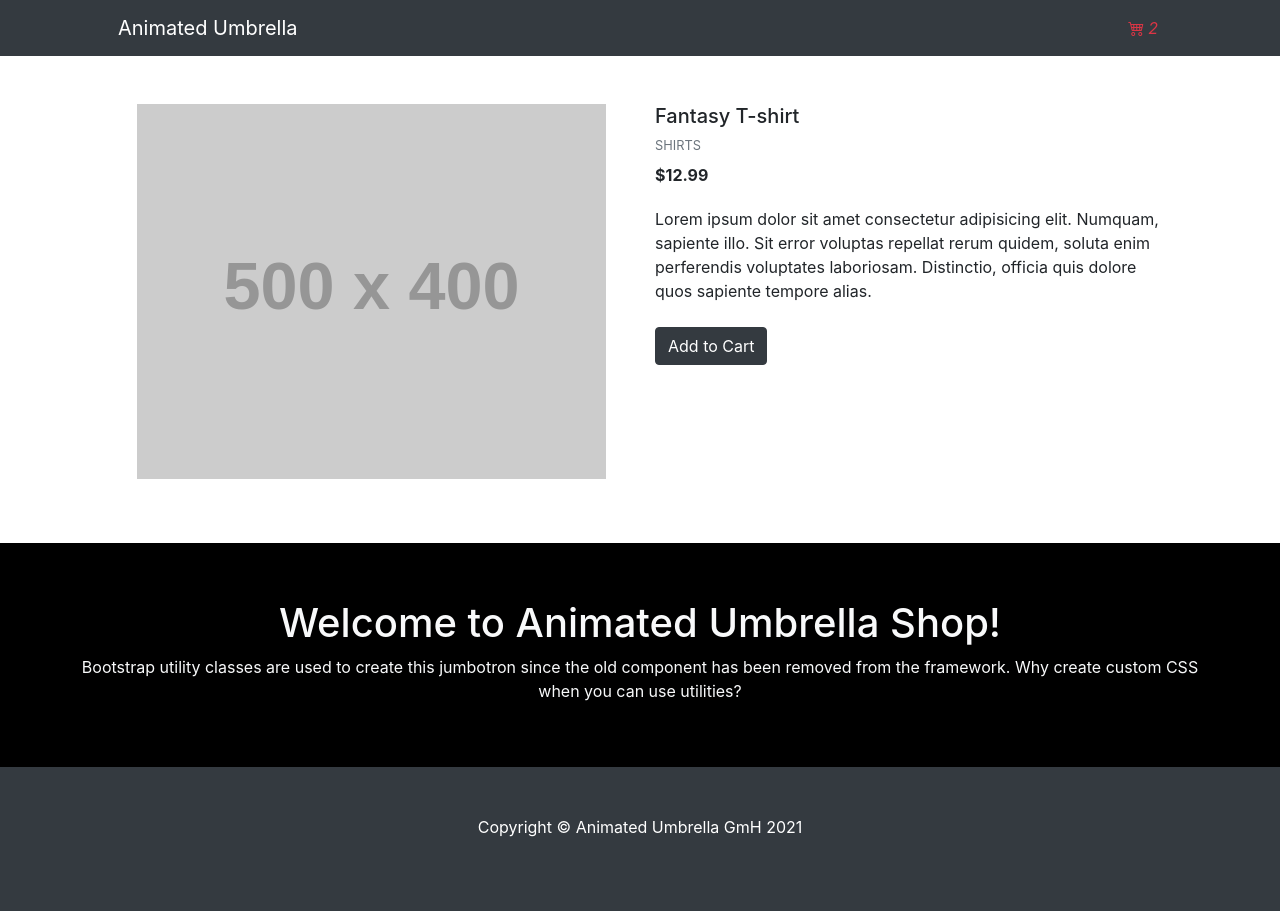
After one commit to LuisJCG/animated-umbrella, a CodeIgniter 4 app: the page made by app/Views/ProductView.php in a window 1280 px wide. The commit adds this page. Run offline with PHP 8.4 and a stand-in for CodeIgniter, Linux system fonts and the light colour scheme; the template is opened without the code that fills it, so the values that code supplies are empty; grey boxes labelled with a size stand in for pictures from a placeholder-image service; some libraries are stand-ins or nearby versions.

Commit message:
ADD: basic Prodcut View

```diff
--- a/app/Views/CategoryView.php
+++ b/app/Views/CategoryView.php
@@ -7,7 +7,7 @@
             shrink-to-fit=no" />
         <meta name="description" content="" />
         <meta name="author" content="" />
-        <title>Animated Umbrella Shop</title>
+        <title>AU - Category</title>
         <!-- Favicon-->
         <link rel="icon" type="image/x-icon" href="assets/favicon.ico" />
         <!-- Bootstrap icons-->
@@ -43,7 +43,7 @@
         </nav>
                 <!-- Header-->
                 <header class="py-5">
-            <div class="container px-lg-4" style="background-color:black">
+            <div class="container-fluid px-lg-4" style="background-color:black">
                 <div class="p-4 p-lg-5 rounded-3 text-center">
                     <div class="m-4 m-lg-2">
                         <h1 class="display-5 fw-bold text-light">Welcome to Animated Umbrella Shop!</h1>
--- a/app/Views/HomeView.php
+++ b/app/Views/HomeView.php
@@ -36,7 +36,7 @@
             </div>
         </header>
          <!-- Section-->
-         <section class="py-5">
+         <section class="">
             <div class="container px-4 px-lg-5">
                 <div class="row gx-4 gx-lg-5 row-cols-2 row-cols-md-3 row-cols-xl-4 justify-content-center">
                     <div class="col mb-5">
--- /dev/null
+++ b/app/Views/ProductView.php
@@ -0,0 +1,84 @@
+<!DOCTYPE html>
+<html lang="en">
+   <head>
+      <meta charset="utf-8" />
+      <meta name="viewport" content="width=device-width, initial-scale=1, shrink-to-fit=no" />
+      <meta name="description" content="" />
+      <meta name="author" content="" />
+      <title>AU - Prodcut</title>
+      <!-- Favicon-->
+      <link rel="icon" type="image/x-icon" href="assets/favicon.ico" />
+      <!-- Bootstrap icons-->
+      <link href="https://cdn.jsdelivr.net/npm/bootstrap-icons@1.4.1/font/bootstrap-icons.css" rel="stylesheet" />
+      <link rel="stylesheet" href="https://maxcdn.bootstrapcdn.com/bootstrap/4.0.0/css/bootstrap.min.css"
+         integrity="sha384-Gn5384xqQ1aoWXA+058RXPxPg6fy4IWvTNh0E263XmFcJlSAwiGgFAW/dAiS6JXm" crossorigin="anonymous">
+   </head>
+   <body>
+      <!-- Responsive navbar-->
+      <nav class="navbar navbar-expand-lg navbar-dark bg-dark">
+         <div class="container px-lg-5">
+            <a class="navbar-brand" href="#!">Animated Umbrella</a>
+            <div style="float:right">
+               <a href="cart.html" class="icons-btn">
+               <i class="bi bi-cart4 text-danger" style="font-size:1rem;"><span class=" number p-1" ">2</span></i>
+               </a>
+            </div>
+         </div>
+      </nav>
+
+      <!-- Section-->
+      <section class=" py-5">
+         <div class="container px-4 px-lg-5">
+            <div class="row">
+               <div class="col-md-6 mb-4 mb-md-0">
+                  <div class="row product-gallery mx-1">
+                     <div class="col-12 mb-0">
+                        <figure class="view overlay rounded z-depth-1 main-img">
+                           <a href="" data-size="710x823">
+                           <img src="https://dummyimage.com/500x400/dee2e6/6c757d.jpg" class="img-fluid z-depth-1">
+                           </a>
+                        </figure>
+                     </div>
+                  </div>
+               </div>
+               <div class="col-md-6">
+                  <h5>Fantasy T-shirt</h5>
+                  <p class="mb-2 text-muted text-uppercase small">Shirts</p>
+                  <p><span class="mr-1"><strong>$12.99</strong></span></p>
+                  <p class="pt-1">Lorem ipsum dolor sit amet consectetur adipisicing elit. Numquam, sapiente illo. Sit
+                     error voluptas repellat rerum quidem, soluta enim perferendis voluptates laboriosam. Distinctio,
+                     officia quis dolore quos sapiente tempore alias.
+                  </p>
+                  <button type="button" class="btn btn-dark btn-md mr-1 mt-2">Add to Cart</button>
+               </div>
+            </div>
+         </div>
+      </div>
+      </section>
+
+                      <!-- Header-->
+                      <header class="py-6">
+            <div class="container-fluid px-lg-4" style="background-color:black">
+                <div class="p-4 p-lg-5 rounded-3 text-center">
+                    <div class="m-4 m-lg-2">
+                        <h1 class="display-5 fw-bold text-light">Welcome to Animated Umbrella Shop!</h1>
+                        <p class="fs-4 text-light">Bootstrap utility classes are used to create this jumbotron since the old component has been removed from the framework. Why create custom CSS when you can use utilities?</p>
+                    </div>
+                </div>
+            </div>
+        </header>
+      <!-- Footer-->
+      <footer class="py-5 bg-dark">
+         <div class="container">
+            <p class="m-0 text-center text-white">Copyright &copy; Animated Umbrella GmH 2021</p>
+         </div>
+         <br />
+      </footer>
+   </body>
+   <script src="https://code.jquery.com/jquery-3.2.1.slim.min.js"
+      integrity="sha384-KJ3o2DKtIkvYIK3UENzmM7KCkRr/rE9/Qpg6aAZGJwFDMVNA/GpGFF93hXpG5KkN" crossorigin="anonymous"></script>
+   <script src="https://cdnjs.cloudflare.com/ajax/libs/popper.js/1.12.9/umd/popper.min.js"
+      integrity="sha384-ApNbgh9B+Y1QKtv3Rn7W3mgPxhU9K/ScQsAP7hUibX39j7fakFPskvXusvfa0b4Q" crossorigin="anonymous"></script>
+   <script src="https://maxcdn.bootstrapcdn.com/bootstrap/4.0.0/js/bootstrap.min.js"
+      integrity="sha384-JZR6Spejh4U02d8jOt6vLEHfe/JQGiRRSQQxSfFWpi1MquVdAyjUar5+76PVCmYl" crossorigin="anonymous"></script>
+</html>
```
Also changed, not shown: app/Controllers/Product.php (added, +11 -0 lines), app/Views/_Base.php (added, +58 -0 lines), 1 other file.
